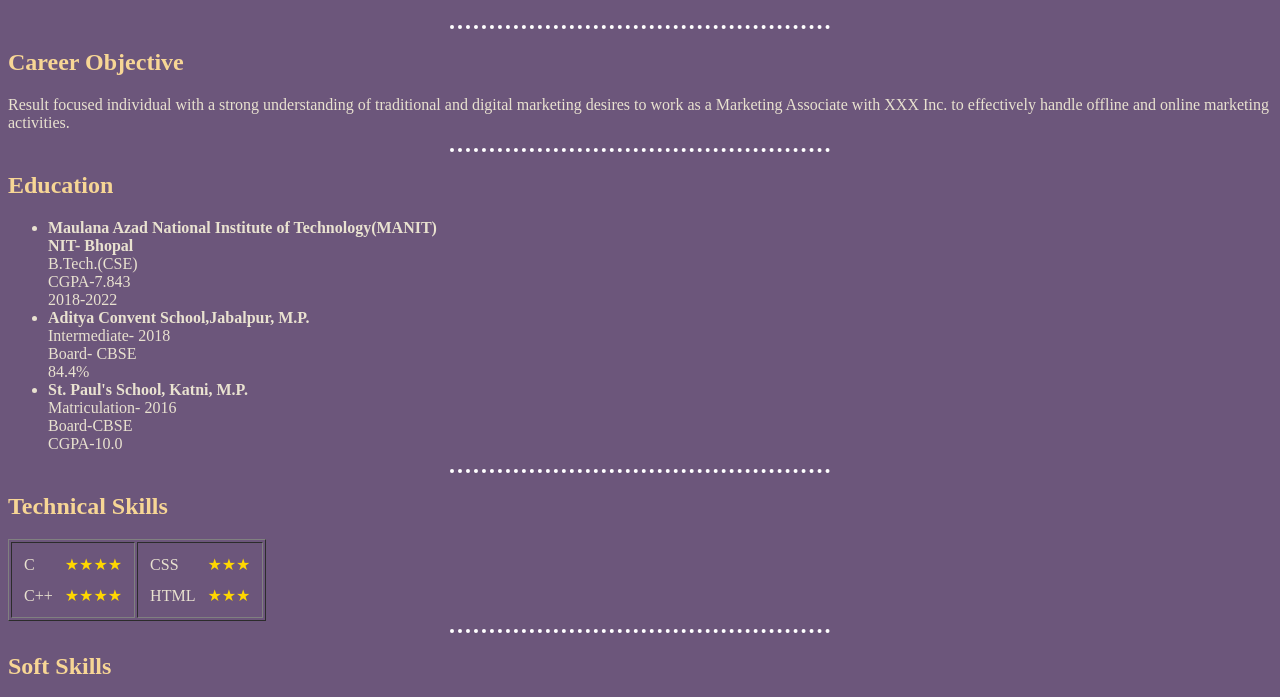
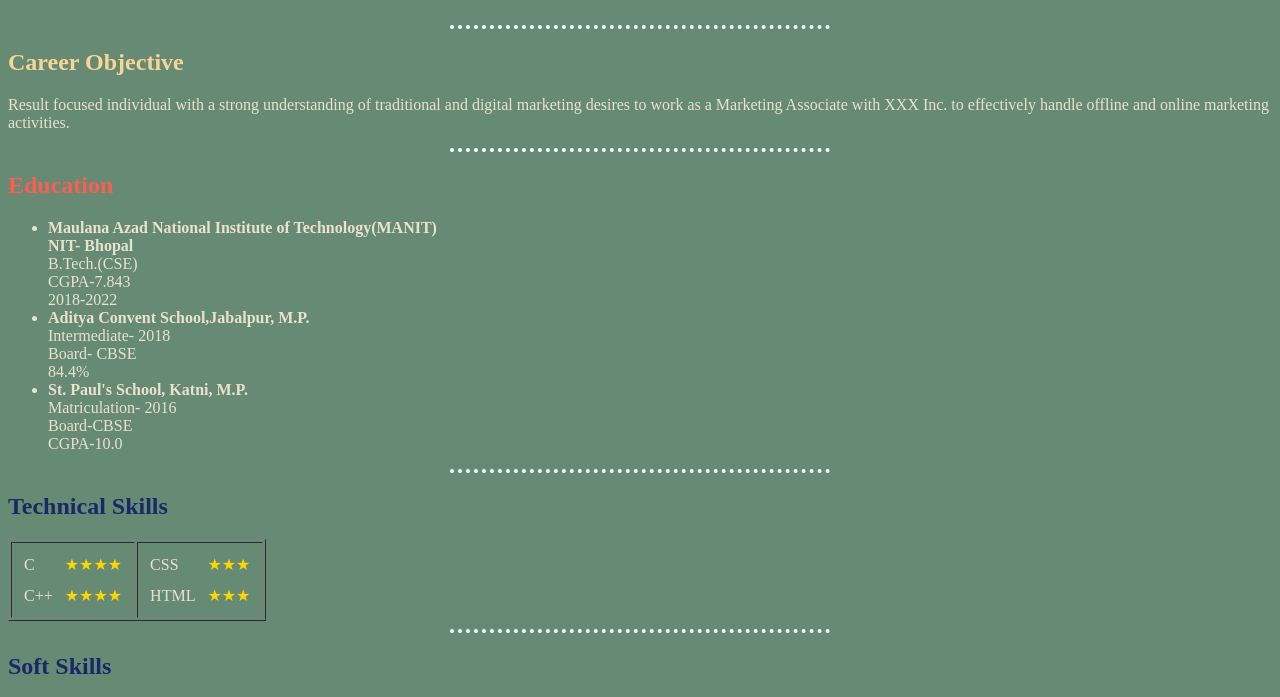
Before and after one commit to tanishqsinghai/cv, a plain HTML site: page index.html in a window 1280 px wide. Shown: the part 197-894 px from the top of the page. Drawn offline with Linux system fonts and the light colour scheme.

Commit message:
update11

```diff
--- a/css/styles.css
+++ b/css/styles.css
@@ -1,5 +1,6 @@
+/*tag selector*/
 body {
-  background-color: #6c567b;
+  background-color: #678a74;
   color: #e9e2d0;
 }
 
@@ -10,7 +11,9 @@ hr {
   border-width: 4px;
   width: 30%;
 }
-
+img {
+  border-radius: 40px;
+}
 h1 {
   color: #deff8b;
 }
@@ -22,3 +25,12 @@ h2 {
 h3 {
   color: #deff8b;
 }
+/*class selector*/
+.skill{
+  color:#192965;
+}
+
+/*id selector*/
+#edu{
+  color:#fd5e53;
+}
--- a/index.html
+++ b/index.html
@@ -6,7 +6,7 @@
   <table cellspacing="20">
     <tr>
       <td>
-        <img src="https://qph.fs.quoracdn.net/main-raw-713745546-wjdurxzgznwbhhrhcjxoeywylnvnivpn.jpeg" alt="My profile picture" height="160" width="120">
+        <img src="https://qph.fs.quoracdn.net/main-raw-713745546-wjdurxzgznwbhhrhcjxoeywylnvnivpn.jpeg"  alt="My profile picture"height="160" width="120">
       </td>
       <td>
         <h1>Tanishq Singhai</h1>
@@ -34,7 +34,7 @@
 
   </p>
   <hr>
-  <h2>Education</h2>
+  <h2 id="edu">Education</h2>
   <ul>
     <li>
       <strong>Maulana Azad National Institute of Technology(MANIT) <br /> NIT- Bhopal</strong>
@@ -54,7 +54,7 @@
     </li>
   </ul>
   <hr />
-  <h2>Technical Skills</h2>
+  <h2 class="skill">Technical Skills</h2>
   <table border="1">
     <tr>
       <td>
@@ -103,7 +103,7 @@
   </table>
 
   <hr />
-  <h2>Soft Skills</h2>
+  <h2 class="skill">Soft Skills</h2>
   <p>
     <ul>
       <li>
```
